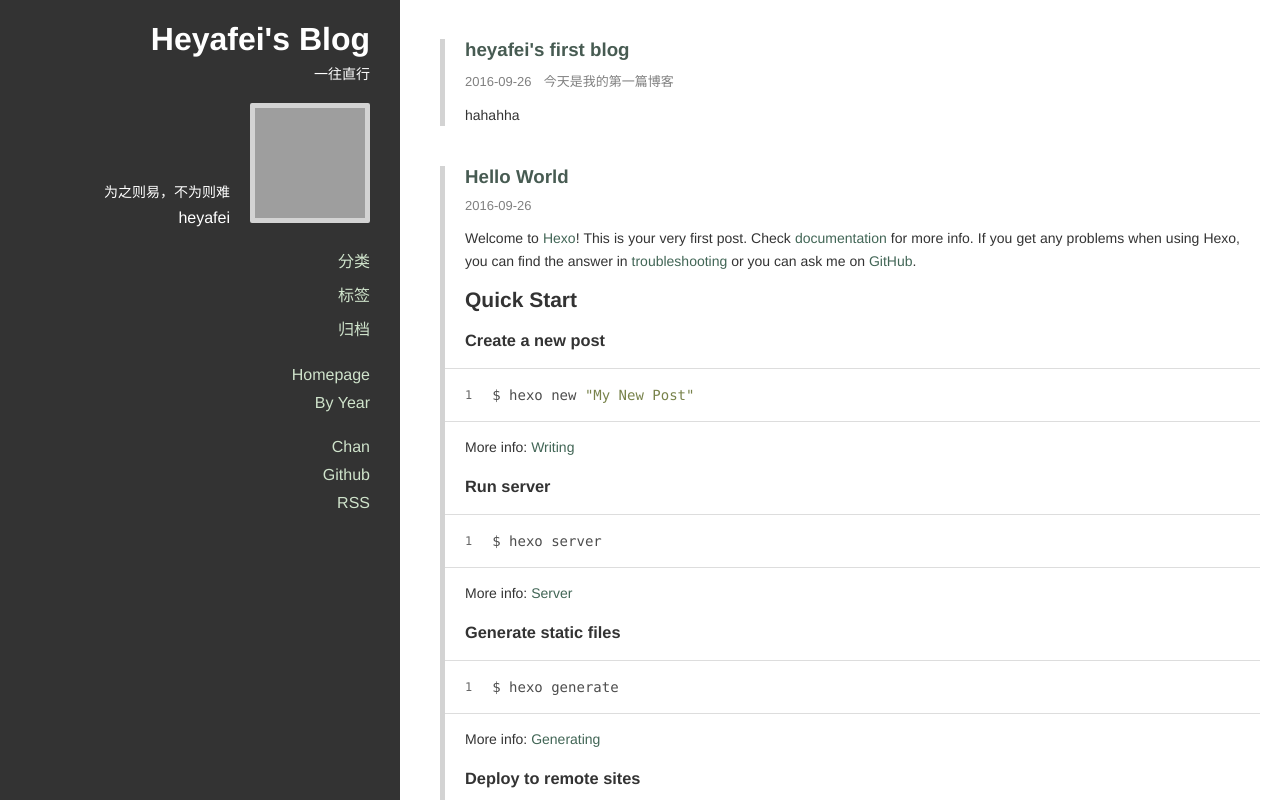
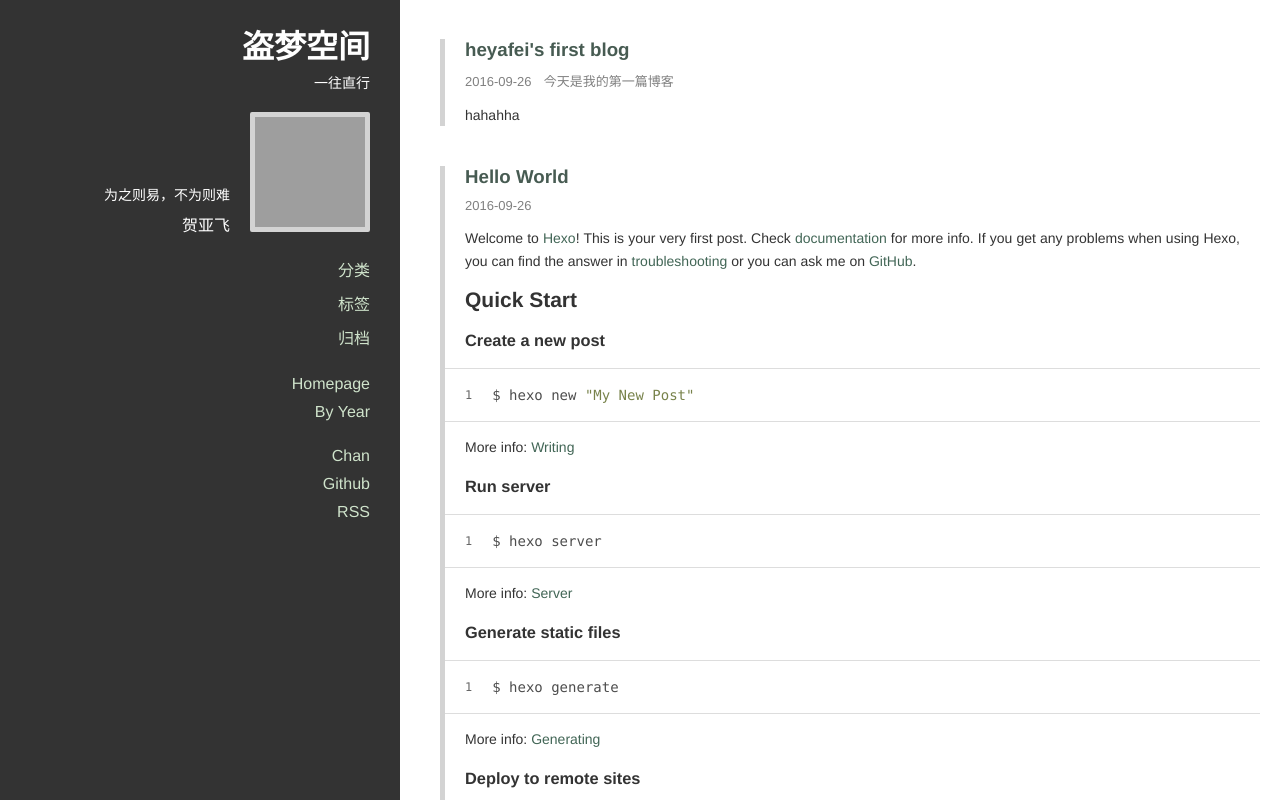
Before and after one commit to heyaf/hyf12138.github.io, a plain HTML site: page index.html in a window 1280 px wide. Drawn offline with nearby package versions, Linux system fonts and the light colour scheme; grey boxes are pictures that could not be loaded.

Commit message:
Site updated: 2016-09-26 15:31:01

```diff
--- a/index.html
+++ b/index.html
@@ -8,22 +8,22 @@
 
 <title>
 
-    Heyafei&#39;s Blog
+    盗梦空间
 
 </title>
 
 <meta name="description" content="为之则易，不为则难">
 <meta property="og:type" content="website">
-<meta property="og:title" content="Heyafei's Blog">
+<meta property="og:title" content="盗梦空间">
 <meta property="og:url" content="http://yoursite.com/index.html">
-<meta property="og:site_name" content="Heyafei's Blog">
+<meta property="og:site_name" content="盗梦空间">
 <meta property="og:description" content="为之则易，不为则难">
 <meta name="twitter:card" content="summary">
-<meta name="twitter:title" content="Heyafei's Blog">
+<meta name="twitter:title" content="盗梦空间">
 <meta name="twitter:description" content="为之则易，不为则难">
 
 
-  <link rel="alternative" href="/atom.xml" title="Heyafei&#39;s Blog" type="application/atom+xml">
+  <link rel="alternative" href="/atom.xml" title="盗梦空间" type="application/atom+xml">
 
 
 
@@ -50,13 +50,13 @@
     <span class="icon-bar"></span>
     <span class="icon-bar"></span>
   </button>
-  <a class="title" href="/">Heyafei&#39;s Blog</a>
+  <a class="title" href="/">盗梦空间</a>
 </div>
 
   <div class="main-container">
     <div class="sidebar">
   <div class="header">
-    <h1 class="title"><a href="/">Heyafei&#39;s Blog</a></h1>
+    <h1 class="title"><a href="/">盗梦空间</a></h1>
 
       <p class="subtitle">
         一往直行
@@ -68,7 +68,7 @@
           <div class="description">为之则易，不为则难</div>
 
 
-          <div class="author">heyafei</div>
+          <div class="author">贺亚飞</div>
 
       </div>
 
@@ -247,7 +247,7 @@
 
           <div class="main-footer">
 
-    © 2016 Heyafei&#39;s Blog - Powered by <a href="http://hexo.io" target="_blank">Hexo</a> - Theme <a href="https://github.com/denjones/hexo-theme-chan" target="_blank">Chan</a>
+    © 2016 盗梦空间 - Powered by <a href="http://hexo.io" target="_blank">Hexo</a> - Theme <a href="https://github.com/denjones/hexo-theme-chan" target="_blank">Chan</a>
 
 </div>
 
```
Also changed, not shown: 2016/09/26/hello-world/index.html (+6 -6 lines), 2016/09/26/my-first-blog/index.html (+6 -6 lines), archives/2016/09/index.html (+8 -8 lines), archives/2016/index.html (+8 -8 lines), archives/index.html (+8 -8 lines), tags/今天是我的第一篇博客/index.html (+8 -8 lines).
